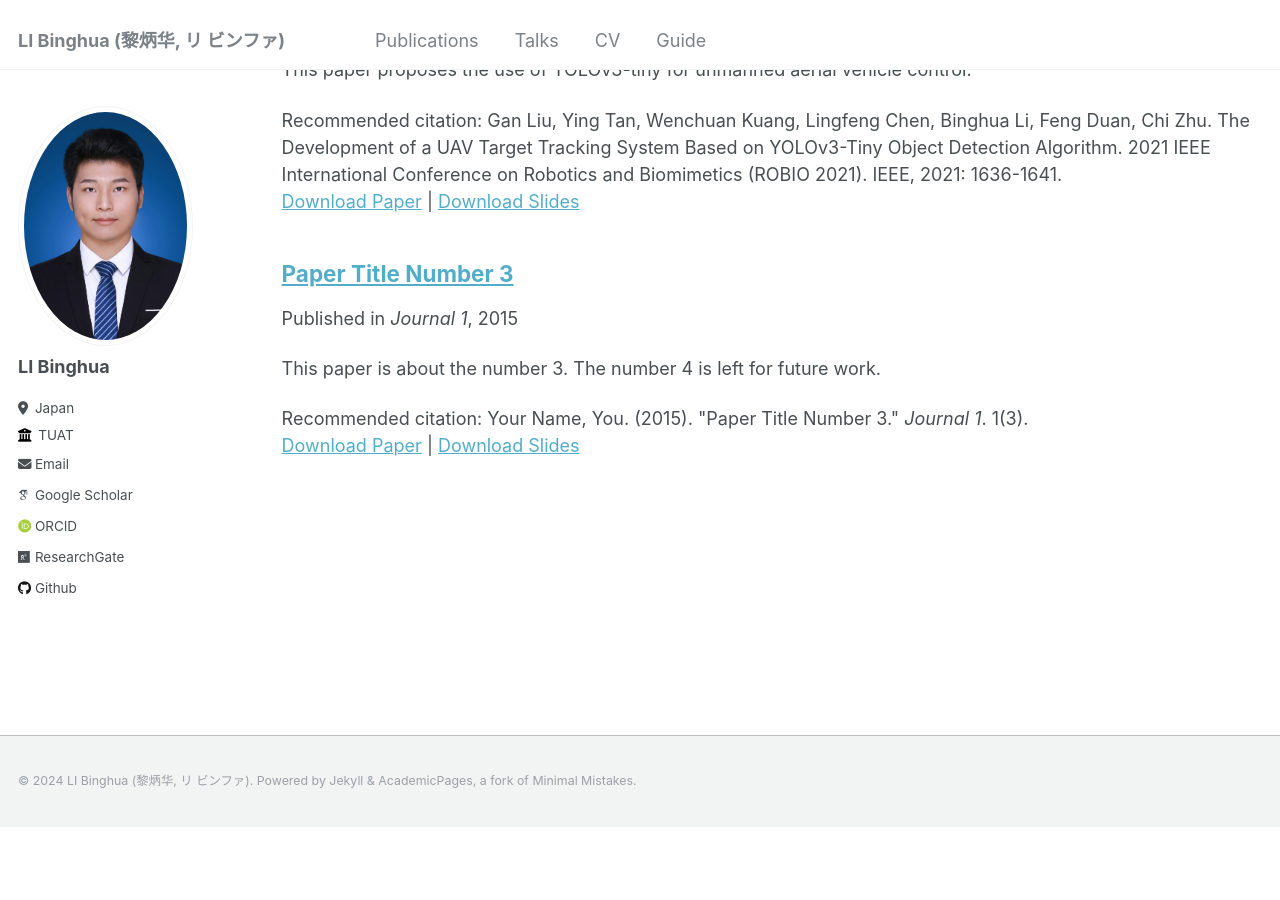
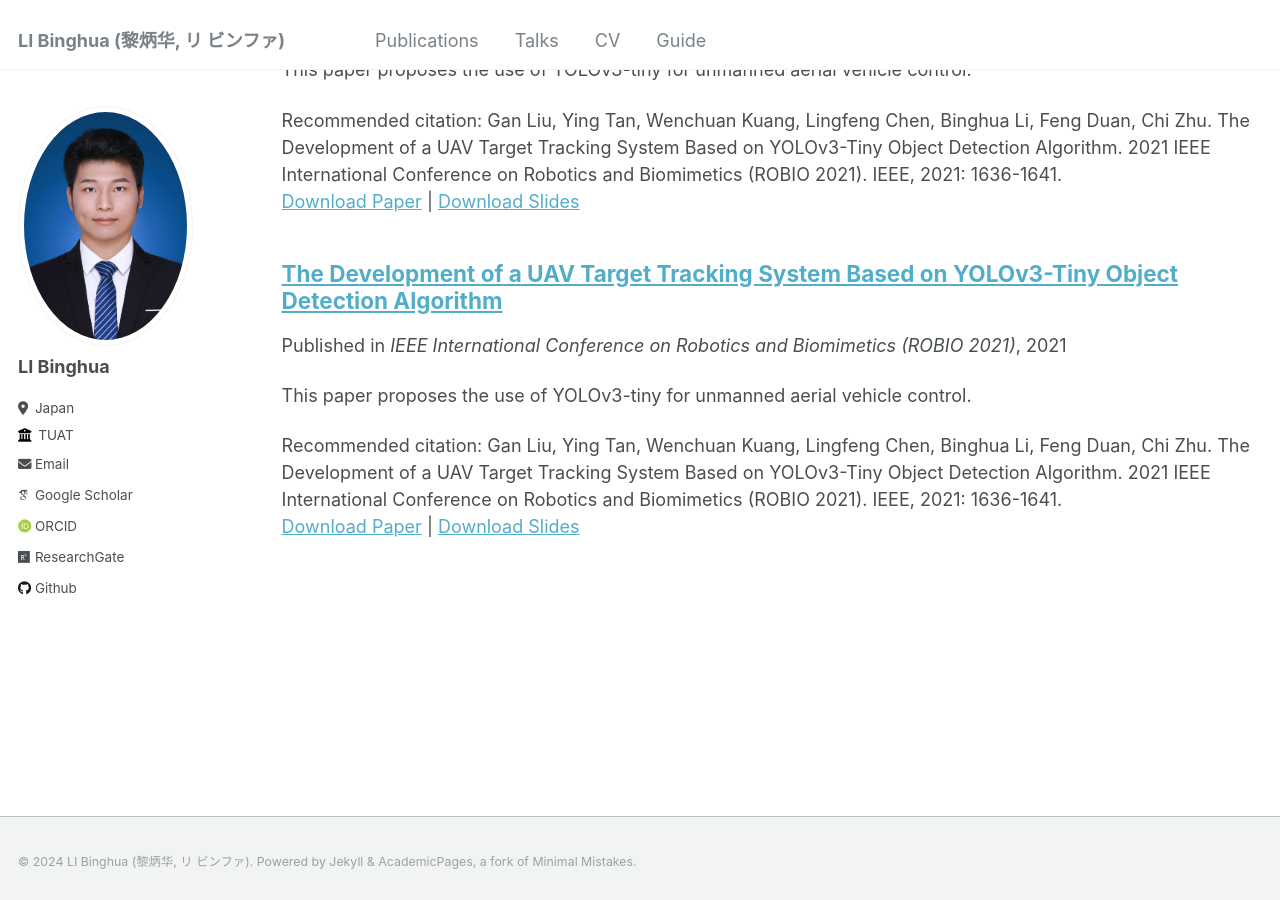
Before and after one commit to xiaovhua/vhua.github.io, a Jekyll site: the page built from _pages/publications.md, in a window 1280 px wide and 900 px high, scrolled down 992 px. Built offline with Jekyll 4.4.1, drawn with Linux system fonts in a browser that asks for light colours; some web fonts are replaced; before the commit the page ends 1818 px from its top, so only the background shows below that.

Commit message:
Update 2015-10-01-paper-title-number-3.md

```diff
--- a/_publications/2015-10-01-paper-title-number-3.md
+++ b/_publications/2015-10-01-paper-title-number-3.md
@@ -1,13 +1,15 @@
 ---
-title: "Paper Title Number 3"
+title: "The Development of a UAV Target Tracking System Based on YOLOv3-Tiny Object Detection Algorithm"
 collection: publications
-permalink: /publication/2015-10-01-paper-title-number-3
-excerpt: 'This paper is about the number 3. The number 4 is left for future work.'
-date: 2015-10-01
-venue: 'Journal 1'
-slidesurl: 'http://academicpages.github.io/files/slides3.pdf'
-paperurl: 'http://academicpages.github.io/files/paper3.pdf'
-citation: 'Your Name, You. (2015). &quot;Paper Title Number 3.&quot; <i>Journal 1</i>. 1(3).'
+permalink: /publication/2021-12-27-uav
+excerpt: 'This paper proposes the use of YOLOv3-tiny for unmanned aerial vehicle control.'
+date: 2021-12-27
+venue: 'IEEE International Conference on Robotics and Biomimetics (ROBIO 2021)'
+slidesurl: ''
+paperurl: '[https://ieeexplore.ieee.org/document/9739612](https://www.researchgate.net/publication/354327264_Component-mixing_Strategy_A_Decomposition-based_Data_Augmentation_Algorithm_for_Motor_Imagery_Signals)'
+codeurl: ''
+citation: 'Gan Liu, Ying Tan, Wenchuan Kuang, Lingfeng Chen, Binghua Li, Feng Duan, Chi Zhu. The Development of a UAV Target Tracking System Based on YOLOv3-Tiny Object Detection Algorithm. 2021 IEEE International Conference on Robotics and Biomimetics (ROBIO 2021). IEEE, 2021: 1636-1641.'
+pubtype: 'conference'
 ---
 
-The contents above will be part of a list of publications, if the user clicks the link for the publication than the contents of section will be rendered as a full page, allowing you to provide more information about the paper for the reader. When publications are displayed as a single page, the contents of the above "citation" field will automatically be included below this section in a smaller font.
+Unmanned Aerial Vehicle (UAV) machine vision target tracking has a wide range of applications. The most important thing in machine vision target tracking is the real-time performance of the object detection algorithm. At present, the amount of computation of the mainstream target detection algorithms used is too large. The processing speed of the target detection algorithm to the image collected by the computer is too slow, which makes the UAV lack real-time tracking. Therefore, it is very necessary to use a fast object detection algorithm in machine vision target tracking in UAVs. YOLOv3-Tiny is an object detection method based on deep learning. YOLOv3-Tiny optimizes the network structure based on YOLOv3 and reduces the output of one scale. In this work, we use human images to train YOLOv3-Tiny to make it can recognize humans as tracking targets. Then, we use YOLOv3-Tiny to analyze the images collected by the UAV for target tracking. Finally, the control signal of the tracking system is output to the flight controller of the UAV. For the tracking effect of the system designed in the research, we tested the tracking system in a complex indoor environment. It is found that the UAV indoor target tracking system based on YOLOv3-Tiny can effectively achieve target tracking.
```
